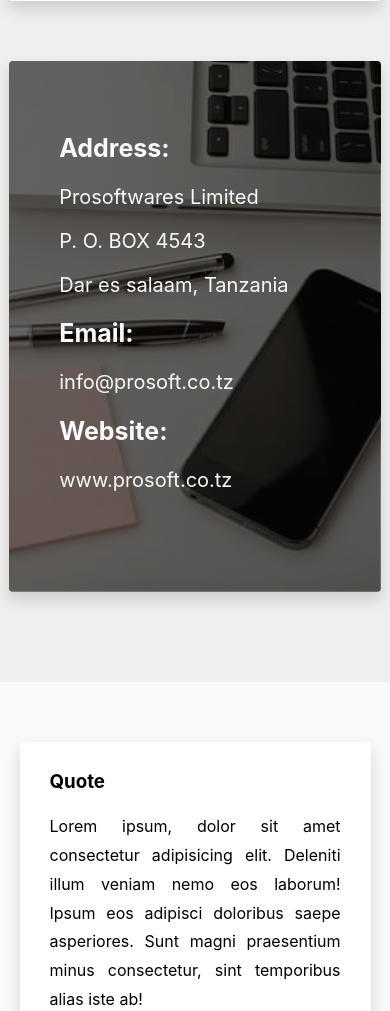
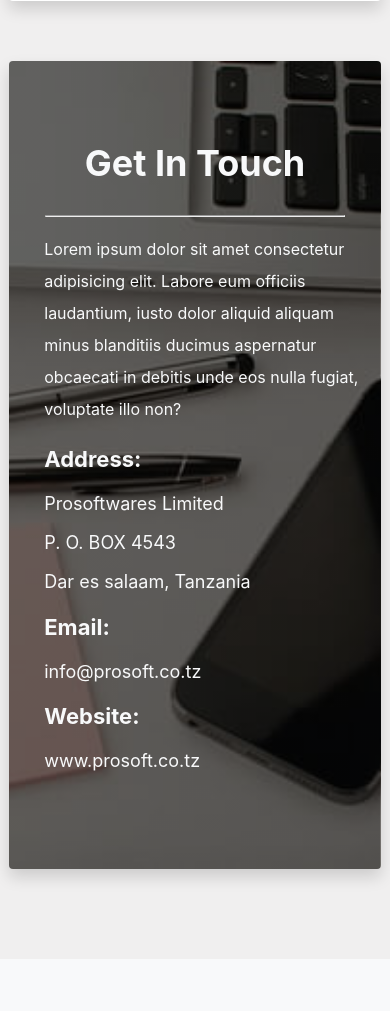
Before and after one commit to ProDeveloper-1/Web, a PHP site: page /site/contact.html in a window 390 px wide. Shown: the part 1200-2211 px from the top of the page. Run offline with PHP 8.4, Linux system fonts and the light colour scheme.

Commit message:
Changes on contact .html and .css files

```diff
--- a/Prosoft/assets/css/about.css
+++ b/Prosoft/assets/css/about.css
@@ -455,7 +455,7 @@
 #team .img-fluid {
     max-width: 100%;
     height: auto;
-    filter: grayscale(80%);
+    /* filter: grayscale(80%); */
 }
 
 #team .card-body {
--- a/Prosoft/assets/css/contact.css
+++ b/Prosoft/assets/css/contact.css
@@ -406,55 +406,75 @@
     cursor: pointer;
 }
 
+#contact p.in-touch {
+    padding-left: 30px;
+    line-height: 2.0rem;
+}
+
 #contact .address {
     text-align: justify;
     line-height: 2.0rem;
-    margin-top: 50px;
-    padding-left: 60px;
+    margin-top: 30px;
+    padding-left: 30px;
 }
 
 .address h2 {
-    font-size: 25px;
+    font-size: 22px;
 }
 
 .address p {
-    font-size: 20px;
+    font-size: 18px;
 }
 
 /* Media Query */
 
 @media only screen and (max-width: 1400px) {
+    #contact p.in-touch {
+        padding-left: 55px;
+    }
     #contact .address {
         margin-top: 0px;
-        padding-left: 115px;
+        padding-left: 55px;
     }
 }
 
 @media only screen and (max-width: 1024px) {
+    #contact p.in-touch {
+        padding-left: 40px;
+    }
     #contact .address {
         margin-top: 0px;
-        padding-left: 80px;
+        padding-left: 40px;
     }
 }
 
 @media only screen and (max-width: 890px) {
-    #contact .address {
-        margin-top: 0px;
-        padding-left: 60px;
+    #contact p.in-touch {
+        padding-left: 30px;
     }
-}
-
-@media only screen and (max-width: 576px) {
     #contact .address {
         margin-top: 0px;
         padding-left: 30px;
     }
 }
 
-@media only screen and (max-width: 300px) {
+@media only screen and (max-width: 576px) {
+    #contact p.in-touch {
+        padding-left: 15px;
+    }
     #contact .address {
         margin-top: 0px;
-        padding-left: 20px;
+        padding-left: 15px;
+    }
+}
+
+@media only screen and (max-width: 300px) {
+    #contact p.in-touch {
+        padding-left: 10px;
+    }
+    #contact .address {
+        margin-top: 0px;
+        padding-left: 10px;
     }
 }
 
--- a/Prosoft/index.html
+++ b/Prosoft/index.html
@@ -287,8 +287,8 @@
         <!-- End Projects -->
 
 
-        <!-- Projects-4 -->
-        <section id="projects-4">
+        <!--FAQ -->
+        <section id="faq">
             <div class="container">
                 <h1>Frequently Asked Questions</h1>
                 <div class="row">
@@ -346,7 +346,7 @@
                 </div>
             </div>
         </section>
-        <!-- End Projects-4 -->
+        <!-- End FAQ -->
     </main>
     <!-- End Main -->
 
--- a/Prosoft/site/contact.html
+++ b/Prosoft/site/contact.html
@@ -64,11 +64,19 @@
                             <input type="email" name="email" id="email" placeholder="Email Address" required
                                 onblur="myBlur();">
                             <input type="tel" name="tel" id="tel" placeholder="Phone" onblur="myBlur();">
-                            <textarea name="textarea" id="textarea" cols="30" rows="10" placeholder="Message"></textarea>
+                            <textarea name="textarea" id="textarea" cols="30" rows="10"
+                                placeholder="Message"></textarea>
                             <input type="submit" value="Send Message">
                         </form>
                     </div>
                     <div class="card" id="address-card">
+                        <h1>Get In Touch</h1>
+                        <hr>
+                        <p class="in-touch">
+                            Lorem ipsum dolor sit amet consectetur adipisicing elit. Labore eum officiis laudantium,
+                            iusto dolor aliquid aliquam minus blanditiis ducimus aspernatur obcaecati in debitis unde
+                            eos nulla fugiat, voluptate illo non?
+                        </p>
                         <div class="address">
                             <h2>Address:</h2>
                             <p>
```
Also changed, not shown: Prosoft/assets/css/index.css (+27 -27 lines). Lines whose indentation alone changed are shown as unchanged.
